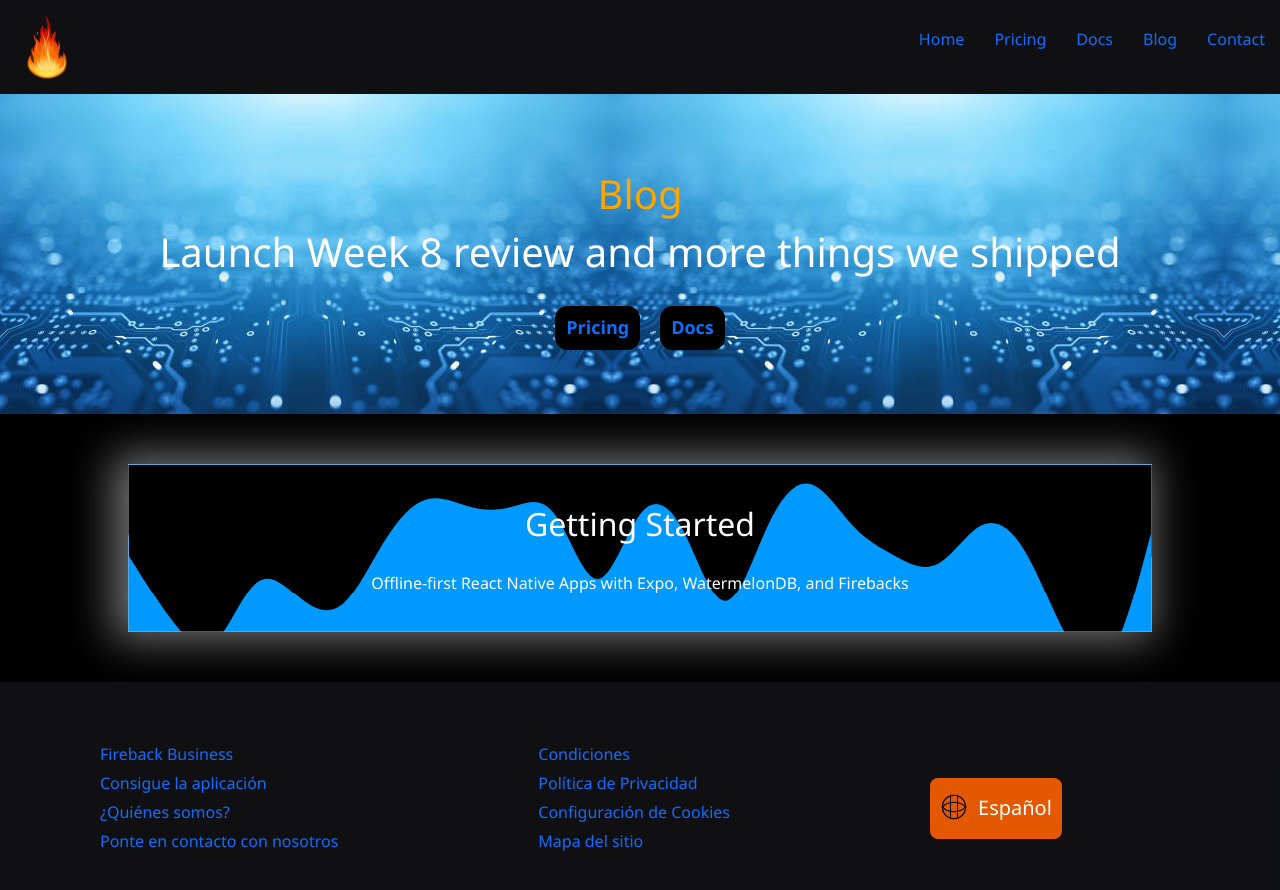
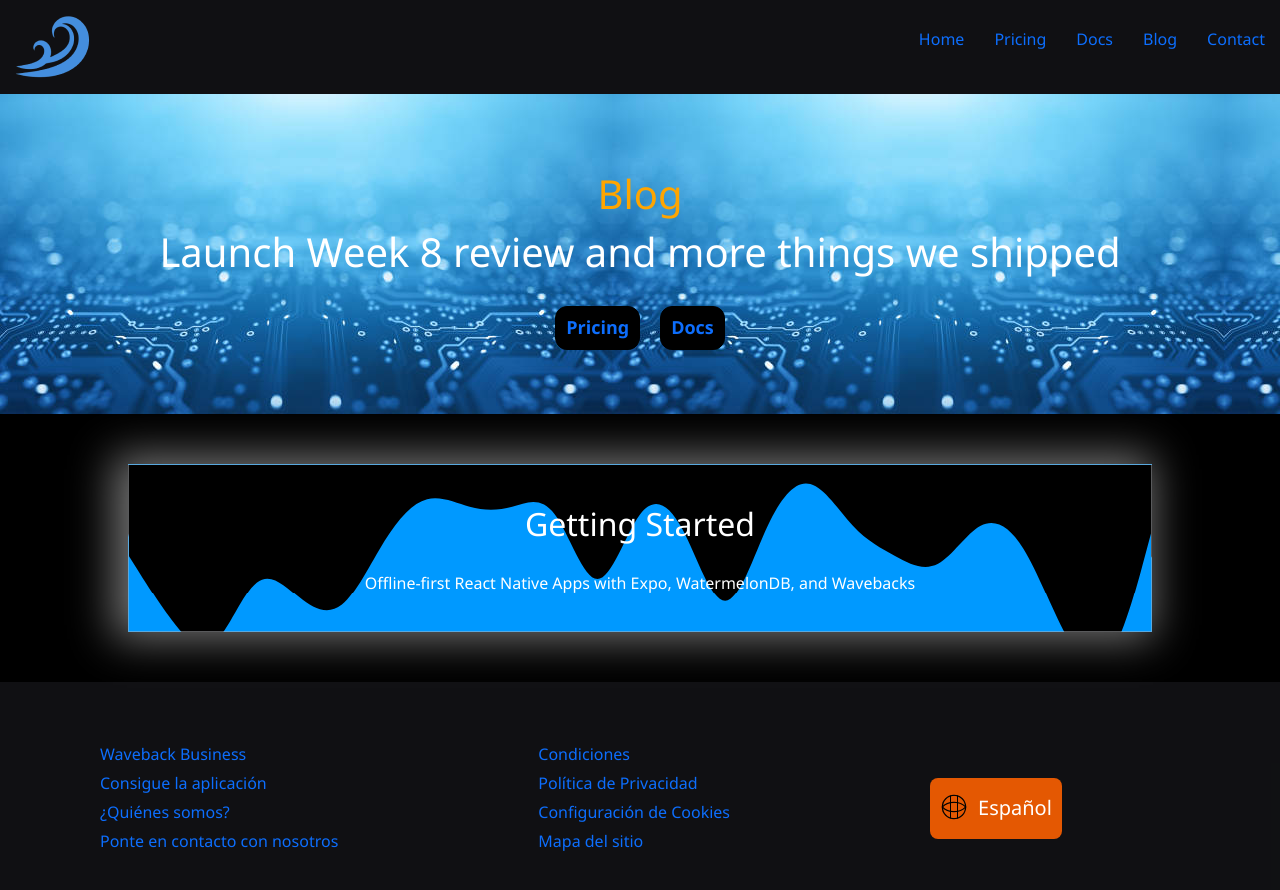
Before and after one commit to fezfacchini/PF-Facchini, a plain HTML site: page pages/blog.html in a window 1280 px wide. Drawn offline with nearby package versions, Linux system fonts and the light colour scheme.

Commit message:
Cambio de logo

```diff
--- a/pages/blog.html
+++ b/pages/blog.html
@@ -1,7 +1,7 @@
 <!DOCTYPE html>
 <html lang="en">
 <head>
-    <meta name="description" content="Get all your Fireback News on the Fireback blog.">
+    <meta name="description" content="Get all your Waveback News on the Waveback blog.">
     <meta name="keywords" content="React, Reviews, Blogs, Apps, WatermeloDB, Database, Server">
     <meta charset="UTF-8">
     <meta name="viewport" content="width=device-width, initial-scale=1.0">
@@ -12,11 +12,11 @@
     <!-- Link a mi SCSS -->
     <link rel="stylesheet" href="./../css/main.css">
     <title>Blog</title>
-    <link rel="icon" type="image/x-icon" href="./../assets/fire.ico">
+    <link rel="icon" type="image/x-icon" href="./../assets/wave.ico">
 </head>
 <body>
     <header>
-        <a href="./../index.html"><img src="./../assets/fire.ico" alt="LogoMarca"></a>
+        <a href="./../index.html"><img src="./../assets/wave.ico" alt="LogoMarca"></a>
         <input type="checkbox" id="btn_menu">
         <label for="btn_menu"><img src="./../assets/hamburger-menu.svg" alt="Menu" class="icon-menu"></label>
         <nav class="menu">
@@ -57,13 +57,13 @@
             </section>
             <section class="blog-lorem">
                 <h2>Getting Started</h2>
-                <p>Offline-first React Native Apps with Expo, WatermelonDB, and Firebacks</p>
+                <p>Offline-first React Native Apps with Expo, WatermelonDB, and Wavebacks</p>
             </section>
         </section>
     </main>
     <footer>
         <ul>
-            <li><a href="">Fireback Business</a></li>
+            <li><a href="">Waveback Business</a></li>
             <li><a href="">Consigue la aplicación</a></li>
             <li><a href="">¿Quiénes somos?</a></li>
             <li><a href="">Ponte en contacto con nosotros</a></li>
--- a/scss/pages/_main-blog.scss
+++ b/scss/pages/_main-blog.scss
@@ -14,15 +14,17 @@
             }
         }
         .blog-lorem{
+            display: grid;
             padding: 20px 40px;
             border: 1px solid #b7b9bd7c;
             width: 80%;
-            margin: 50px 0;
+            margin: 50px auto;
             box-shadow: -7px -1px 40px 8px rgba(224,224,224,0.51);
             -webkit-box-shadow: -7px -1px 40px 8px rgba(224,224,224,0.51);
             -moz-box-shadow: -7px -1px 40px 8px rgba(224,224,224,0.51);
             background-image: url(./../assets/wave.svg);
             background-size: cover;
+            justify-content: center;
         }
     }
 }
--- a/scss/utilities/_lists.scss
+++ b/scss/utilities/_lists.scss
@@ -7,5 +7,5 @@
 #b7b9bd7c,
 #393b4348,
 #181818,
-black,
+#000000,
 white;
```
Also changed, not shown: index.html (+3 -3 lines), pages/contact.html (+3 -3 lines), pages/docs.html (+5 -5 lines), pages/pricing.html (+4 -4 lines), assets/wave.ico (added), css/main.css, 1 other file.
